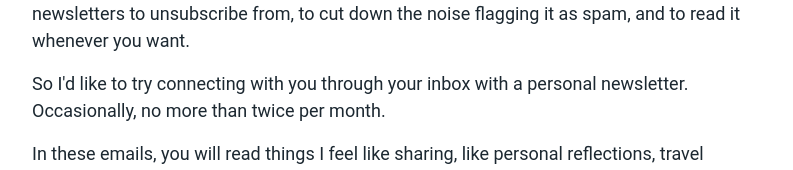
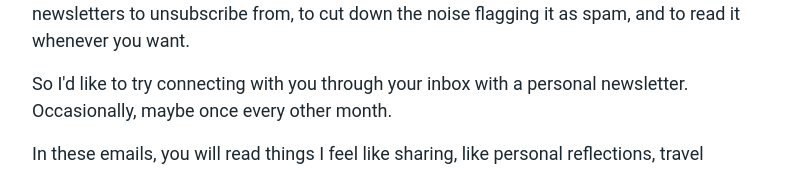
Before and after one commit to guillermodlpa/site, a Next.js app: page /newsletter in a window 1280 px wide. Shown: the part 354-524 px from the top of the page, without its empty margins (240-1033 px from the left). Built offline with nearby package versions, Linux system fonts and the light colour scheme.

Commit message:
Update copy

```diff
--- a/features/newsletter/newsletter-content.mdx
+++ b/features/newsletter/newsletter-content.mdx
@@ -4,7 +4,7 @@ There are many ways to stay connected with a social network of friends, acquaint
 
 Compared with those, your email inbox is so personal. It's a space for you and only you. You always have the power, for example, to decide which emails to read, to choose which newsletters to unsubscribe from, to cut down the noise flagging it as spam, and to read it whenever you want.
 
-So I'd like to try connecting with you through your inbox with a personal newsletter. Occasionally, no more than twice per month.
+So I'd like to try connecting with you through your inbox with a personal newsletter. Occasionally, maybe once every other month.
 
 In these emails, you will read things I feel like sharing, like personal reflections, travel updates, and project updates. I might also include references to content by others and questions for you.
 
```
